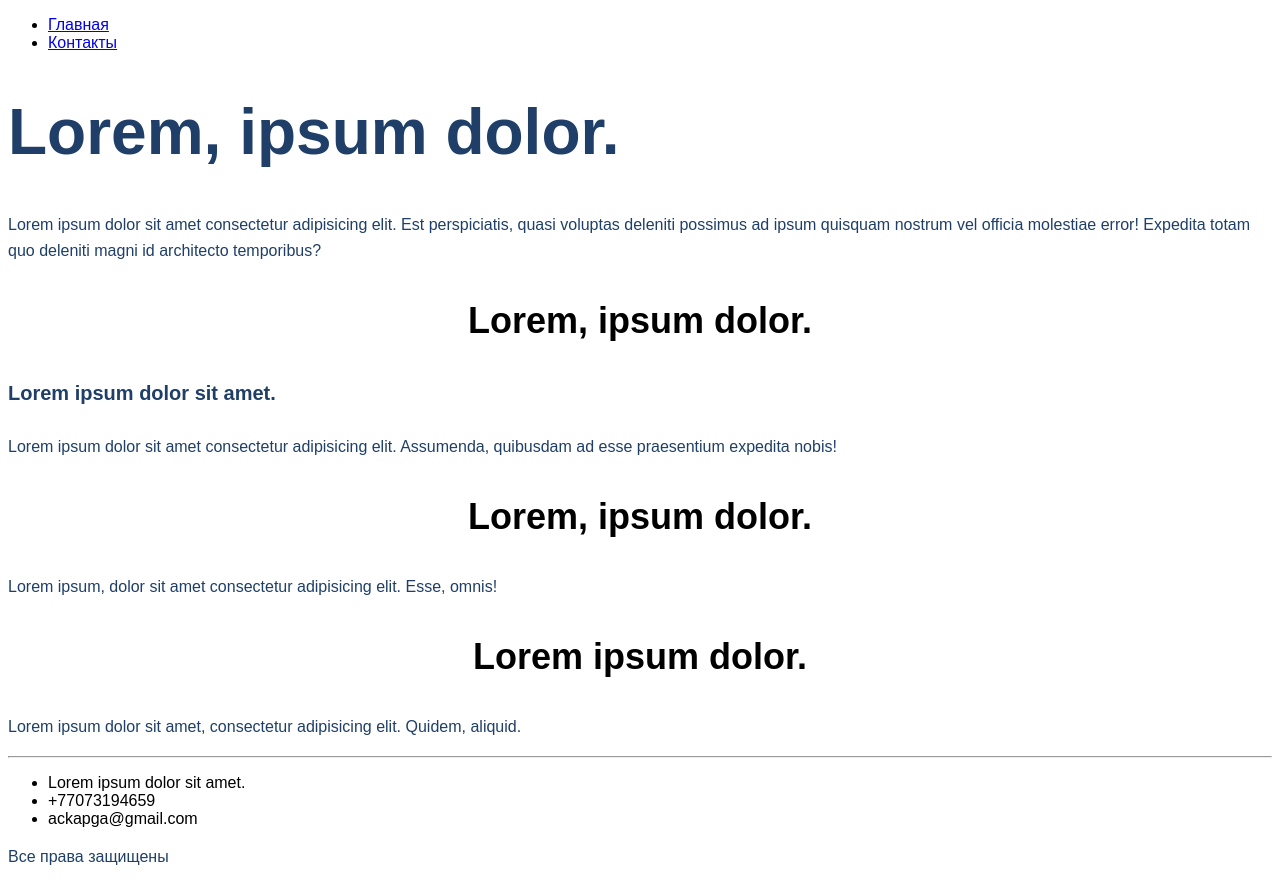
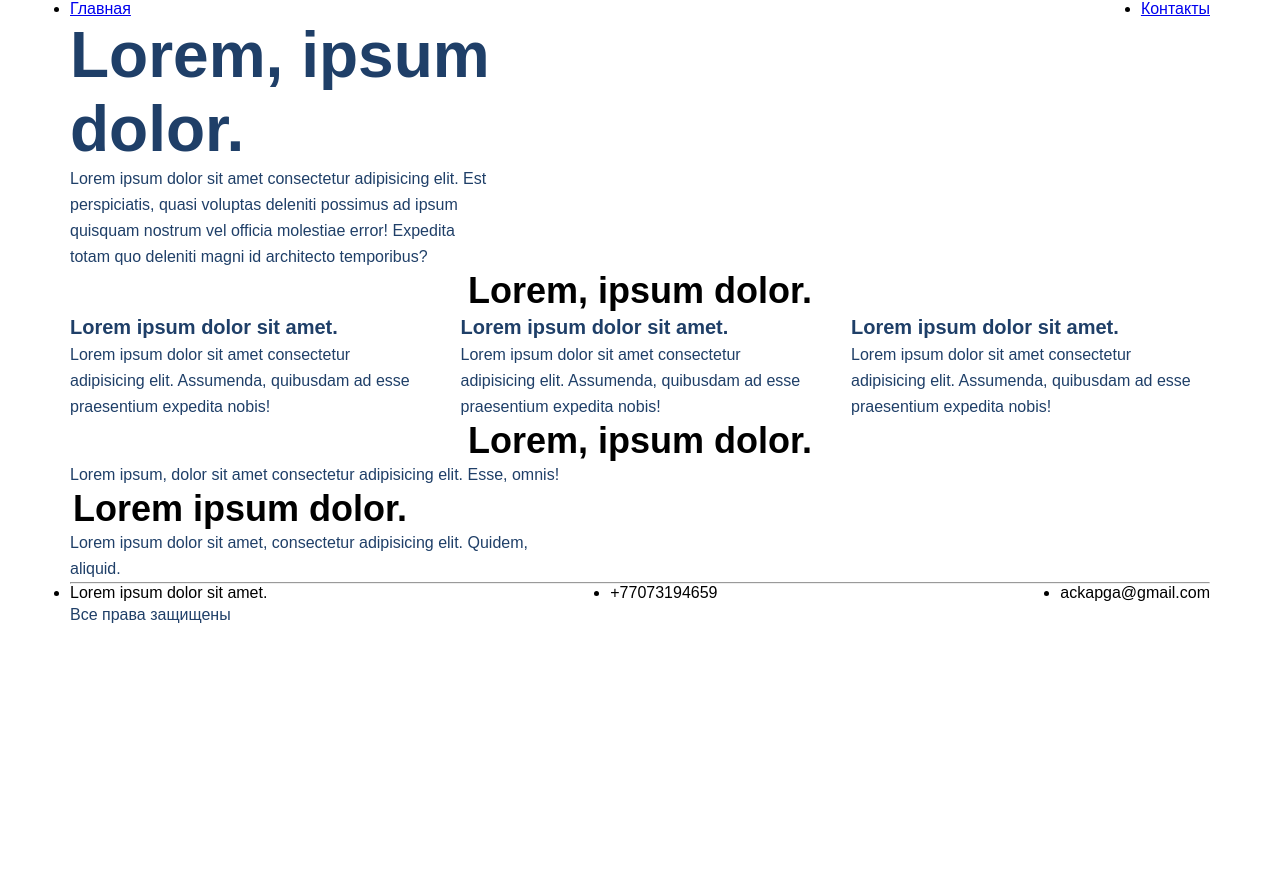
Before and after one commit to ackapga/HTML_CSS, a plain HTML site: page index.html in a window 1280 px wide. After the commit the page ends 800 px from the top, so only its background shows below. Drawn offline with Linux system fonts and the light colour scheme.

Commit message:
05. Сделал Позеционирования.

```diff
--- a/index.html
+++ b/index.html
@@ -10,31 +10,45 @@
 </head>
 
 <body>
-    <div class="top">
+    <div class="top container">
         <ul class="header">
             <li><a href="index.html">Главная</a></li>
             <li><a href="contacts.html">Контакты</a></li>
         </ul>
         <div class="top__info">
             <h1 class="heading__top">Lorem, ipsum dolor.</h1>
-            <p class="text">Lorem ipsum dolor sit amet consectetur adipisicing elit.
+            <p class="text text__top">Lorem ipsum dolor sit amet consectetur adipisicing elit.
                 Est perspiciatis, quasi voluptas deleniti possimus ad ipsum quisquam nostrum vel officia molestiae
                 error!
                 Expedita totam quo deleniti magni id architecto temporibus?</p>
         </div>
     </div>
 
-    <div class="middle">
+    <div class="middle container">
         <h3 class="heading">Lorem, ipsum dolor.</h3>
-        <div class="card">
-            <h4 class="heading__mini">Lorem ipsum dolor sit amet.</h4>
-            <p class="text">Lorem ipsum dolor sit amet consectetur adipisicing elit.
-                Assumenda, quibusdam ad esse praesentium expedita nobis!
-            </p>
+        <div class="card__box">
+            <div class="card">
+                <h4 class="heading__mini">Lorem ipsum dolor sit amet.</h4>
+                <p class="text">Lorem ipsum dolor sit amet consectetur adipisicing elit.
+                    Assumenda, quibusdam ad esse praesentium expedita nobis!
+                </p>
+            </div>
+            <div class="card">
+                <h4 class="heading__mini">Lorem ipsum dolor sit amet.</h4>
+                <p class="text">Lorem ipsum dolor sit amet consectetur adipisicing elit.
+                    Assumenda, quibusdam ad esse praesentium expedita nobis!
+                </p>
+            </div>
+            <div class="card">
+                <h4 class="heading__mini">Lorem ipsum dolor sit amet.</h4>
+                <p class="text">Lorem ipsum dolor sit amet consectetur adipisicing elit.
+                    Assumenda, quibusdam ad esse praesentium expedita nobis!
+                </p>
+            </div>
         </div>
     </div>
 
-    <div class="project">
+    <div class="project container">
         <h3 class="heading">Lorem, ipsum dolor.</h3>
         <p class="text">Lorem ipsum, dolor sit amet consectetur adipisicing elit. Esse, omnis!</p>
     </div>
@@ -43,8 +57,9 @@
         <div class="footer__conteiner">
             <div class="footer__top">
                 <div class="footer__text">
-                    <h3 class="heading">Lorem ipsum dolor.</h3>
-                    <p class="text">Lorem ipsum dolor sit amet, consectetur adipisicing elit. Quidem, aliquid.</p>
+                    <h3 class="heading footer__heading">Lorem ipsum dolor.</h3>
+                    <p class="text footer__text">Lorem ipsum dolor sit amet, consectetur adipisicing elit. Quidem,
+                        aliquid.</p>
                 </div>
             </div>
             <hr>
@@ -59,6 +74,7 @@
                 </div>
             </div>
         </div>
+
     </div>
 </body>
 
--- a/style/style.scss
+++ b/style/style.scss
@@ -1,14 +1,89 @@
-body {
+* {
+    margin: 0;
+    padding: 0;
     font-family: sans-serif
 }
 
-p {
+.container {
+    width: 1140px;
+    margin: 0 auto;
+}
+
+.top {
+    .header {
+        display: flex;
+        justify-content: space-between;
+    }
+
+    .text__top {
+        width: 425px;
+    }
+}
+
+.middle {
+    .card__box {
+        display: flex;
+        justify-content: space-between;
+
+    }
+
+    .card {
+        width: 359px;
+    }
+}
+
+.footer {
+    .footer__info {
+        display: flex;
+        justify-content: space-between;
+    }
+
+    .footer__conteiner {
+        width: 1140px;
+        margin: 0 auto;
+    }
+
+    .footer__heading {
+        width: 340px;
+    }
+
+    .footer__text {
+        width: 495px;
+    }
+}
+
+.main {
+    display: flex;
+
+    .input__text {
+        border: 1px solid #356EAD;
+        box-sizing: border-box;
+        border-radius: 10px;
+        opacity: 0.4;
+    }
+
+    .button__submit {
+        background: #5A98D0;
+        box-shadow: 5px 20px 50px rgba(156, 188, 210, 0.2);
+        border-radius: 10px;
+        border-color: #ffffff;
+        font-weight: 500;
+        font-size: 16px;
+        line-height: 26px;
+        text-align: center;
+        color: #FFFFFF;
+        text-transform: uppercase;
+    }
+}
+
+.text {
     font-size: 16px;
     line-height: 26px;
     color: #1F3F68;
 }
 
 .heading__top {
+    width: 510px;
     font-size: 64px;
     color: #1F3F68;
 }
@@ -29,23 +104,3 @@ p {
     line-height: 30px;
     color: #1F3F68;
 }
-
-.input__text {
-    border: 1px solid #356EAD;
-    box-sizing: border-box;
-    border-radius: 10px;
-    opacity: 0.4;
-}
-
-.button__submit {
-    background: #5A98D0;
-    box-shadow: 5px 20px 50px rgba(156, 188, 210, 0.2);
-    border-radius: 10px;
-    border-color: #ffffff;
-    font-weight: 500;
-    font-size: 16px;
-    line-height: 26px;
-    text-align: center;
-    color: #FFFFFF;
-    text-transform: uppercase;
-}
```
Also changed, not shown: contacts.html (+9 -5 lines), style/style.css, 2 other files.
